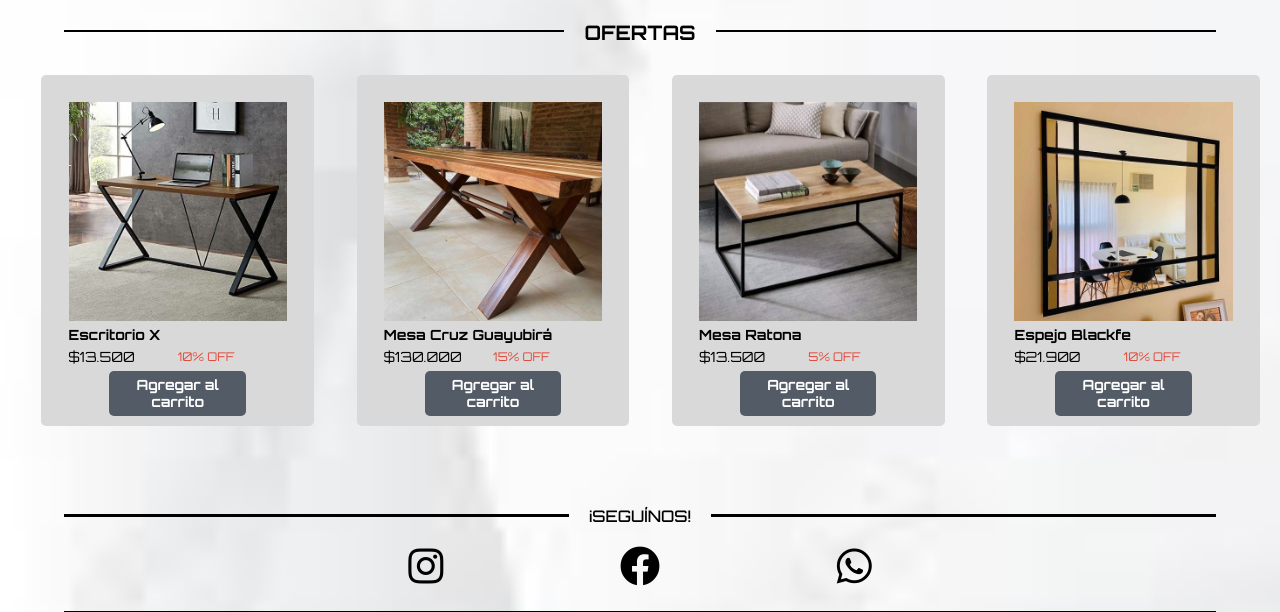
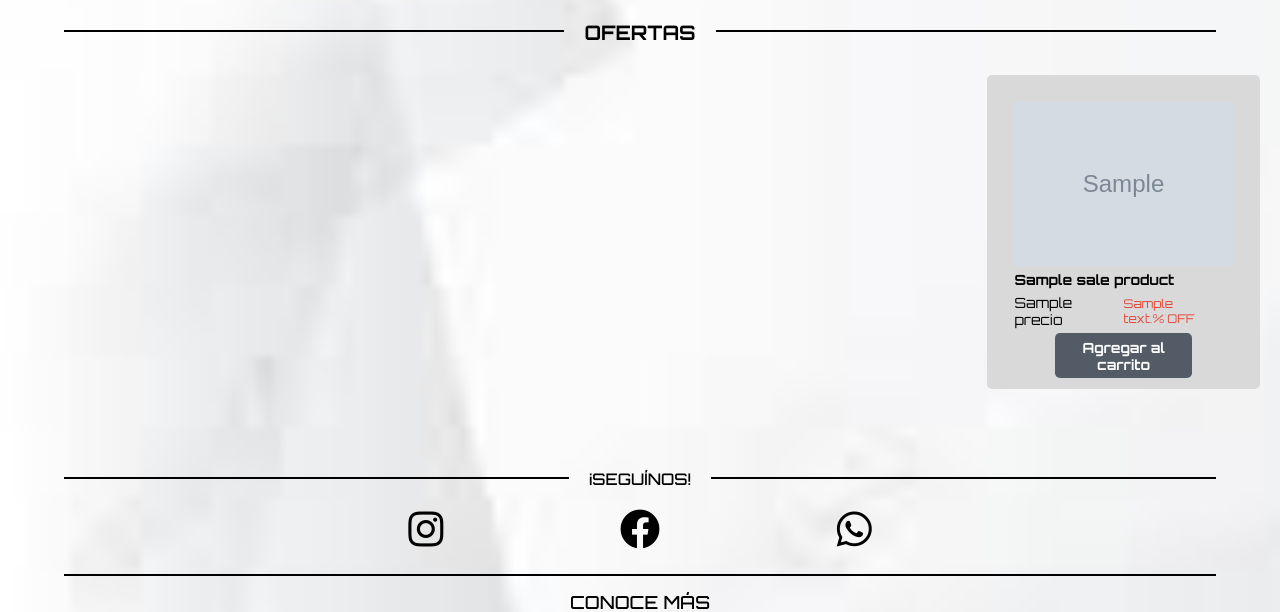
Before and after one commit to LaurinLF/Grupo_2_Los3Mosqueteros_Sprint3, a Node server app: template src/views/productos/home.ejs in a window 1280 px wide. Shown: the part 1143-1755 px from the top of the page. Run offline with Node 20, Linux system fonts and the light colour scheme; the template is opened without the code that fills it: most values are stand-ins (such as "Sample title", 1, 10 or a date in 2020); grey boxes marked "Sample" are stand-in pictures; some libraries are stand-ins or nearby versions.

Commit message:
Agregando dinamismo al home

```diff
--- a/src/controllers/mainController.js
+++ b/src/controllers/mainController.js
@@ -2,9 +2,10 @@ const products = require("../database/products")
 
 const mainController = {
     home: (req,res) =>{
+        const saleProducts = products.filter( product => product.Descuento != 0 );
         res.render("productos/home",
         {
-            products
+            saleProducts
         }
         )
     },
--- a/src/database/products.js
+++ b/src/database/products.js
@@ -21,7 +21,7 @@ const products = [{
     nombre: "Mesa Ratona" ,
     precio: "$13.500",
     descripcion: "Mesa ratona estilo industrial, realizada con hierro y madera de pino",
-    image: "mesa-ratona.jpg",
+    image: "mesa-ratona.png",
     Medidas: "121cm de largo - 50cm de ancho x 47cm de alto.",
     Descuento: "5",
 },
--- a/src/views/productos/home.ejs
+++ b/src/views/productos/home.ejs
@@ -16,7 +16,26 @@
         </section>
             <section class="last-visit">
                 <div class="products">
-                    <a class="link-detail" href="/detalle">
+                    <% saleProducts.forEach ( product => { %>
+                        <a class="link-detail" href="/products/detalle"> <!-- Faltaria agregar la ruta dinamica con el :id y tambien agregarselo al route del detalle,
+                        copienselo al grupo que ya andaba re avanzado-->
+                            <article>
+                                <figure>
+                                    <img src="/images/<%= product.image %>" class="product_img" width=250px alt="escritorio">
+                                </figure>
+                                <div class="main-article">
+                                    <h4 class="description"> <%= product.nombre %> </h4>
+                                    <div class="price-and-discount">
+                                        <p class="price"> <%= product.precio %> </p>
+                                        <p class="discount"> <%= product.Descuento %>% OFF</p>
+                                    </div>
+                                    <a class="add-cart" href="/products/productCart" role="button"><p>Agregar al carrito</p></a>
+                                </div>
+                            </article>
+                        </a>
+                    <% } ) %>
+
+                    <!-- <a class="link-detail" href="/products/detail">
                         <article>
                             <figure>
                                 <img src="/images/escritorio.jpg" class="product_img" width=250px alt="escritorio">
@@ -75,7 +94,7 @@
                                 <a class="add-cart" href="/productCart" role="button"><p>Agregar al carrito</p></a>
                             </div>
                         </article>
-                    </a>
+                    </a> -->
                 </div>
             </section>
             <%- include("../partials/seguinos.ejs") %>
```
